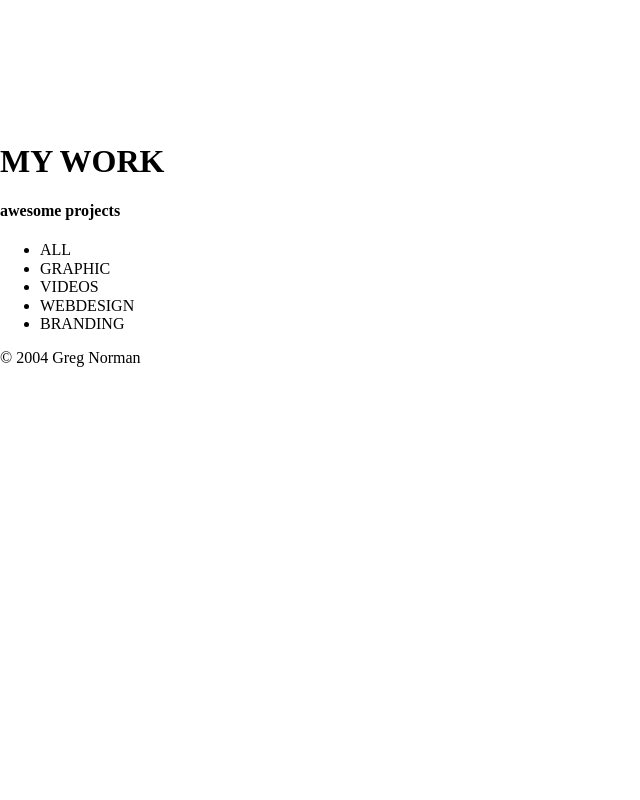
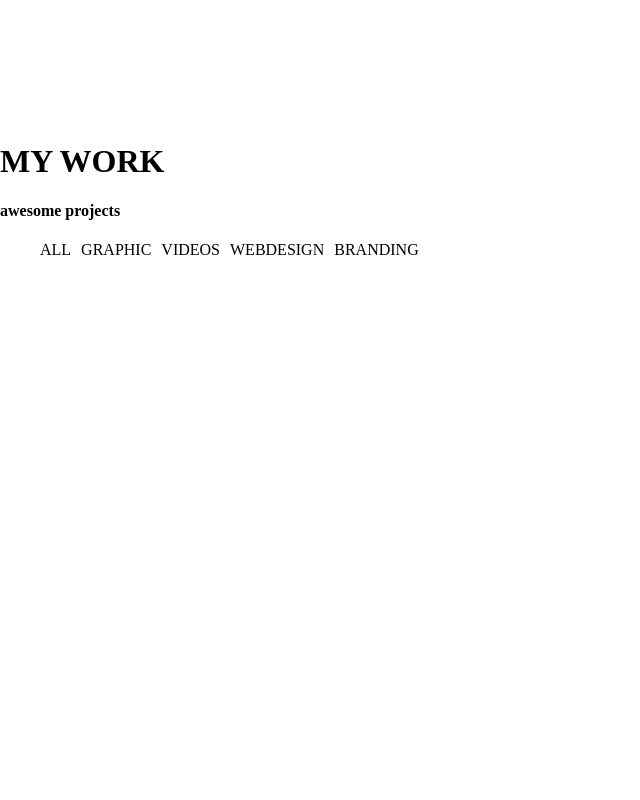
Before and after one commit to zannager/Full-Stack-Batch-50, a plain HTML site: page Activity/Activity3 Portfolio/index.html in a window 1280 px wide. Shown: the part 1480-2280 px from the top of the page, without its empty margins (0-640 px from the left). Before the commit the page ends 1864 px from the top, so only its background shows below. Drawn offline with Linux system fonts and the light colour scheme.

Commit message:
activity3 - cs styles container

```diff
--- a/Activity/Activity3 Portfolio/index.html
+++ b/Activity/Activity3 Portfolio/index.html
@@ -52,7 +52,7 @@
             <section id="work">
                 <h1>MY WORK</h1>
                 <h4>awesome projects</h4>
-                <ul>
+                <ul class="work-menu">
                     <li>ALL</li>
                     <li>GRAPHIC</li>
                     <li>VIDEOS</li>
--- a/Activity/Activity3 Portfolio/styles.css
+++ b/Activity/Activity3 Portfolio/styles.css
@@ -118,3 +118,15 @@
     transform: translate(-50%, -50%);
     z-index: -1    ;
 }
+
+.container2 {
+    display: flex;
+    position: relative;
+    width: 100vw;
+    height: 100vh;
+}
+
+.work-menu, li {
+    display: flex;
+    gap: 10px;
+}
```
